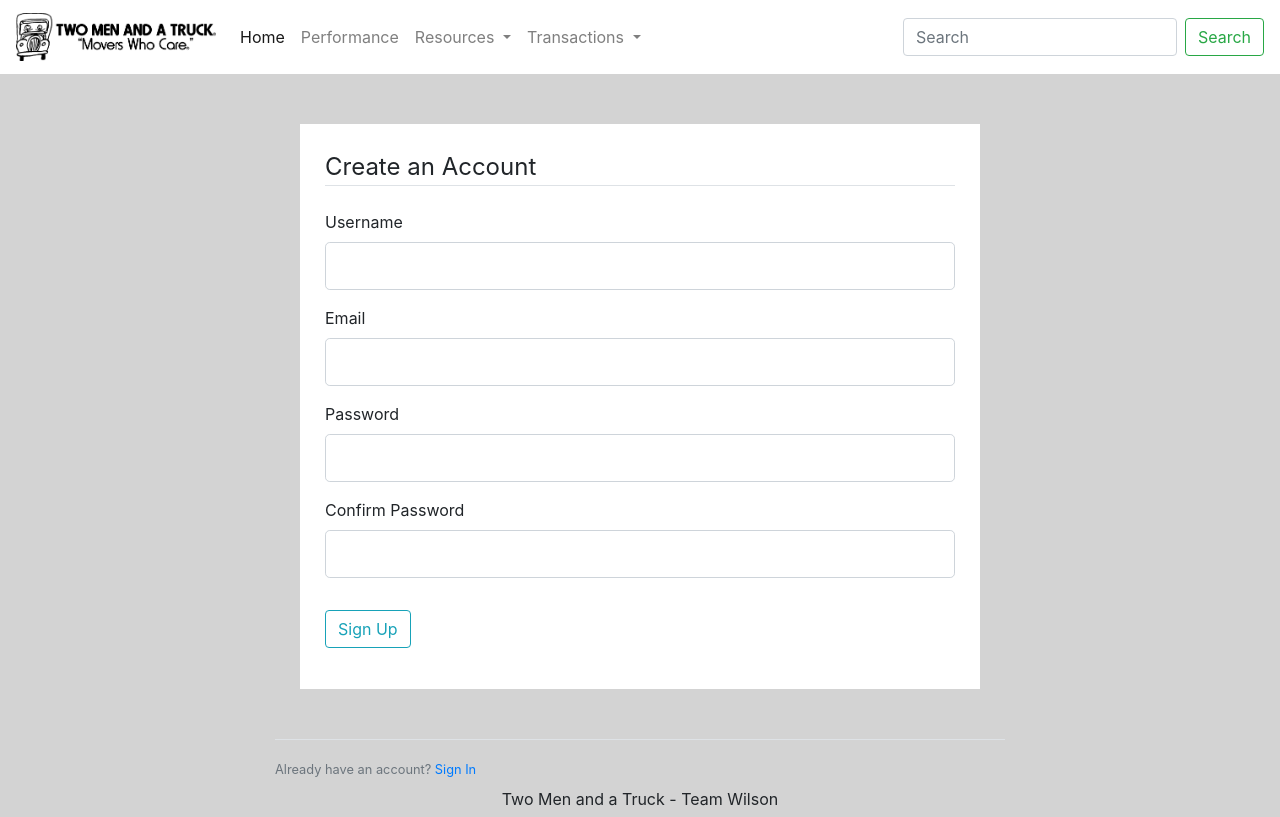
After one commit to remco-mooij/team-wilson-website, a Flask app: page /register in a window 1280 px wide. The commit adds this page. Run offline with Flask 2, Linux system fonts and the light colour scheme; some libraries are stand-ins or nearby versions.

Commit message:
added register form, validators and flash message

```diff
--- a/app.py
+++ b/app.py
@@ -1,16 +1,32 @@
-from flask import Flask, render_template, url_for
+from flask import Flask, render_template, url_for, redirect, flash
+from forms import RegistrationForm, LoginForm
 
 app = Flask(__name__)
+
+app.config['SECRET_KEY'] = '389c4704e2873f77fa5ecad8fe3e4046e1925c4d'
 
 @app.route("/")
 @app.route("/home")
 def home():
-    return render_template("home.html")
+  return render_template("home.html")
+
+@app.route("/register", methods=['GET', 'POST'])
+def register():
+  form = RegistrationForm()
+  if form.validate_on_submit():
+    flash(f'Account created for {form.username.data}!', 'success')
+    return redirect(url_for('home'))
+  return render_template("register.html", form=form)
+
+@app.route("/login")
+def login():
+  form = LoginForm()
+  return render_template("login.html", form=form)
 
 @app.route("/petty_cash")
 def petty_cash():
-    return render_template("petty_cash.html")
+  return render_template("petty_cash.html")
 
 
 if __name__ == '__main__':
-    app.run(debug=True)
+  app.run(debug=True)
--- /dev/null
+++ b/forms.py
@@ -0,0 +1,16 @@
+from flask_wtf import FlaskForm
+from wtforms import StringField, PasswordField, SubmitField, BooleanField
+from wtforms.validators import DataRequired, Length, Email, EqualTo
+
+class RegistrationForm(FlaskForm):
+  username = StringField('Username', validators=[DataRequired(), Length(min=8, max=40)])
+  email = StringField('Email', validators=[DataRequired(), Email()])
+  password = PasswordField('Password', validators=[DataRequired()])
+  confirm_password = PasswordField('Confirm Password', validators=[DataRequired(), EqualTo('password')])
+  submit = SubmitField('Sign Up')
+
+class LoginForm(FlaskForm):
+  email = StringField('Username', validators=[DataRequired(), Email()])
+  password = PasswordField('Password', validators=[DataRequired()])
+  remember = BooleanField('Remember Me')
+  submit = SubmitField('Login')
--- a/static/css/main.css
+++ b/static/css/main.css
@@ -3,14 +3,16 @@
   background-color:lightgrey;
 }
 
-
+.border-bottom {
+  border-bottom: black;
+}
 
 #jumbo {
   margin: 0px;
 }
 
-.wrapper {
-
+fieldset {
+  background-color: white;
 }
 
 .brand-logo {
@@ -41,3 +43,9 @@
   width: 20px;
   height: 20px;
 }
+
+.user-form-section {
+  background-color: white;
+  margin: 50px 25px 50px 25px;
+  padding: 25px;
+}
--- a/templates/home.html
+++ b/templates/home.html
@@ -1,7 +1,8 @@
 {% extends "layout.html" %}
 {% block content %}
 
-
+<div class="container-fluid">
+  <div class="row">
     <div class="home text-center">
       <div class="home-text">
         <h1>Two Men and a Truck</h1>
@@ -17,6 +18,9 @@
       <span class="bottom">Two Men and a Truck - Team Wilson</span>
       <br>
     </footer>
+
+  </div>
 </div>
 
+
 {% endblock content %}
--- a/templates/layout.html
+++ b/templates/layout.html
@@ -52,11 +52,17 @@
     </div>
   </nav>
 
-  <div class="container-fluid">
-    <div class="row">
-      {% block content %}{% endblock %}
-    </div>
-  </div>
+  {% with messages = get_flashed_messages(with_categories=true) %}
+    {% if messages %}
+      {% for category, message in messages %}
+        <div class="alert alert-{{ category }}">
+          {{ message }}
+        </div>
+      {% endfor %}
+    {% endif %}
+  {% endwith %}
+
+  {% block content %}{% endblock %}
 
   <footer class="footer" style="text-align:center;padding: 0.5%;">
     <span class="bottom">Two Men and a Truck - Team Wilson</span>
--- /dev/null
+++ b/templates/register.html
@@ -0,0 +1,79 @@
+{% extends "layout.html" %}
+{% block content %}
+
+  <div class="container">
+    <div class="row justify-content-center">
+      <div class="col-md-8">
+        <div class="user-form-section">
+          <form method="POST" action="">
+            {{ form.hidden_tag() }}
+            <fieldset class="form-group">
+              <legend class="border-bottom mb-4">Create an Account</legend>
+              <div class="form-group">
+                {{ form.username.label() }}
+                {% if form.username.errors %}
+                  {{ form.username(class="form-control form-control-lg is-invalid") }}
+                  <div class="invalid-feedback">
+                    {% for error in form.username.errors %}
+                    <span>{{ error }}</span>
+                    {% endfor %}
+                  </div>
+                {% else %}
+                  {{ form.username(class="form-control form-control-lg") }}
+                {% endif %}
+              </div>
+              <div class="form-group">
+                {{ form.email.label() }}
+                {% if form.email.errors %}
+                  {{ form.email(class="form-control form-control-lg is-invalid") }}
+                  <div class="invalid-feedback">
+                    {% for error in form.email.errors %}
+                    <span>{{ error }}</span>
+                    {% endfor %}
+                  </div>
+                {% else %}
+                  {{ form.email(class="form-control form-control-lg") }}
+                {% endif %}
+              </div>
+              <div class="form-group">
+                {{ form.password.label() }}
+                {% if form.password.errors %}
+                  {{ form.password(class="form-control form-control-lg is-invalid") }}
+                  <div class="invalid-feedback">
+                    {% for error in form.password.errors %}
+                    <span>{{ error }}</span>
+                    {% endfor %}
+                  </div>
+                {% else %}
+                  {{ form.password(class="form-control form-control-lg") }}
+                {% endif %}
+              </div>
+              <div class="form-group">
+                {{ form.confirm_password.label() }}
+                {% if form.confirm_password.errors %}
+                  {{ form.confirm_password(class="form-control form-control-lg is-invalid") }}
+                  <div class="invalid-feedback">
+                    {% for error in form.confirm_password.errors %}
+                    <span>{{ error }}</span>
+                    {% endfor %}
+                  </div>
+                {% else %}
+                  {{ form.confirm_password(class="form-control form-control-lg") }}
+                {% endif %}
+              </div>
+            </fieldset>
+            <div class="form-group">
+              {{ form.submit(class="btn btn-outline-info") }}
+            </div>
+          </form>
+        </div>
+        <div class="border-top pt-3">
+          <small class="text-muted">
+            Already have an account? <a href="" href="{{ url_for('login') }}">Sign In</a>
+          </small>
+        </div>
+      </div>
+    </div>
+  </div>
+
+{% endblock content %}
```
Also changed, not shown: templates/login.html (added). Lines whose indentation alone changed are shown as unchanged.
